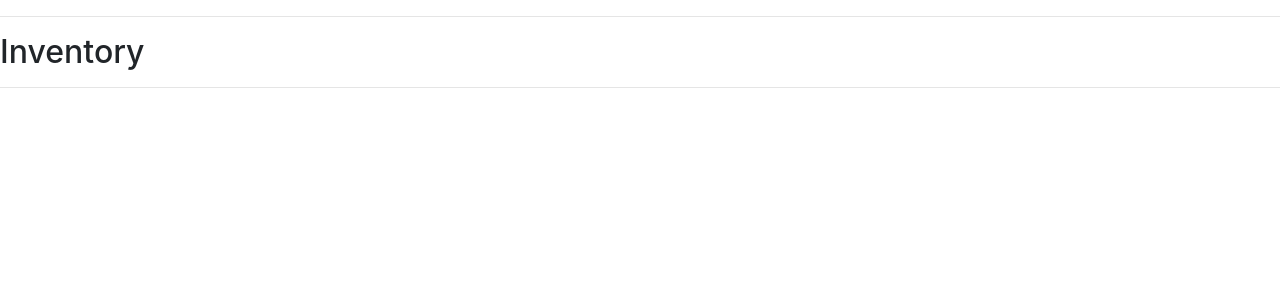
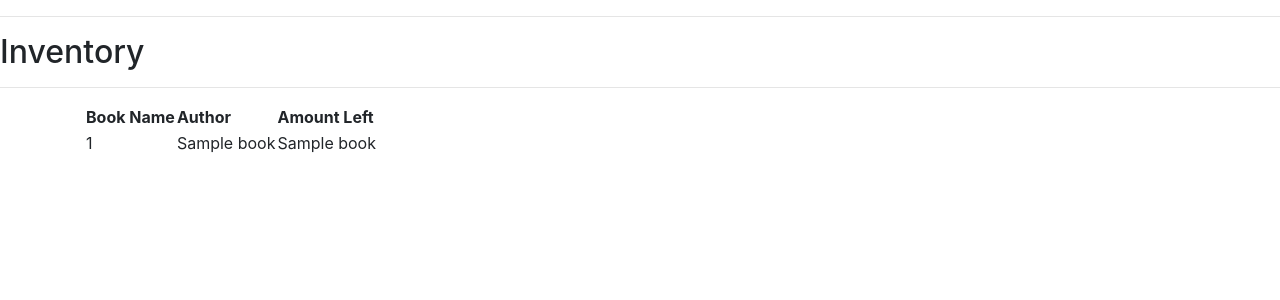
Before and after one commit to Splandex/CS421GroupProject, a Flask app: template Templates/viewInventory.html in a window 1280 px wide. Shown: the part 112-412 px from the top of the page. Run offline with Flask 3, Linux system fonts and the light colour scheme; the template is opened without the code that fills it: most values are stand-ins (such as "Sample title", 1, 10 or a date in 2020); some libraries are stand-ins or nearby versions.

Commit message:
Update viewInventory.html

```diff
--- a/Templates/viewInventory.html
+++ b/Templates/viewInventory.html
@@ -5,25 +5,43 @@
     <meta http-equiv="X-UA-Compatible" content="IE=edge">
     <meta name="viewport" content="width=device-width, initial-scale=1">
 
-    <title>Bookstore | {{PageName}}</title>
+    <title>Bookstore | {{ PageName }}</title>
 
-    <link rel="stylesheet" href="{{url_for('static', filename='css.css')}}">
+    <link rel="stylesheet" href="{{ url_for('static', filename='css.css') }}">
     <link rel="stylesheet" href="https://stackpath.bootstrapcdn.com/bootstrap/4.3.1/css/bootstrap.min.css">
     <link rel="stylesheet" href="https://cdnjs.cloudflare.com/ajax/libs/font-awesome/5.8.1/css/fontawesome.min.css">
   </head>
+  </head>
   <body>
     <h1>Bookstore</h1>
-    <nav class = "navbar navbar-expand-lg navbar-light bg-light">
-      <a class="navbar-brand" href="{{url_for('index')}}">HomePage</a>
-      <a class="navbar-brand" href="{{url_for('view_book', bookName='Epic Book')}}">View Book</a>
-
+    <nav class="navbar navbar-expand-lg navbar-light bg-light">
+        <a class="navbar-brand" href="{{ url_for('index') }}">HomePage</a>
+        <a class="navbar-brand" href="{{ url_for('view_book', bookName='Epic Book') }}">View Book</a>
     </nav>
     <hr>
     <h2>Inventory</h2>
     <hr>
-    {% block content%}
-
-
+    {% block content %}
+    <div class="container">
+      <table class="shipping-info">
+        <thead>
+          <tr>
+            <th scope="col">Book Name</th>
+            <th scope="col">Author</th>
+            <th scope="col">Amount Left</th>
+          </tr>
+        </thead>
+        <tbody>
+          {% for book in books %}
+          <tr>
+            <td>{{ book[0] }}</td>
+            <td>{{ book[1] }}</td>
+            <td>{{ book[2] }}</td>
+          </tr>
+          {% endfor %}
+        </tbody>
+      </table>
+    </div>
     {% endblock %}
   </body>
 </html>
```
